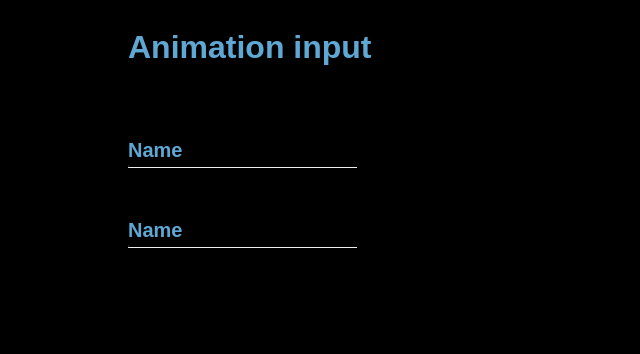
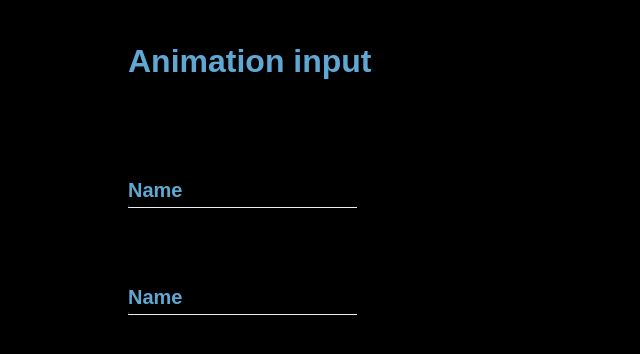
Before and after one commit to sahilobhrai/css-form-animation, a plain HTML site: page index.html in a window 1280 px wide. Shown: the whole page, without its empty margins (0-640 px from the left). Drawn offline with Linux system fonts and the light colour scheme.

Commit message:
Update style.css

```diff
--- a/style.css
+++ b/style.css
@@ -1,5 +1,5 @@
 body{
-    height: 30vh;
+    height: 40vh;
     display: flex;
     justify-content: space-around;
     flex-direction: column;
@@ -28,6 +28,7 @@ body{
     border: none;
     outline: none;
     background-color: black;
+    color: #5fa8d3;
 }
 .form label{
     position: absolute;
```
